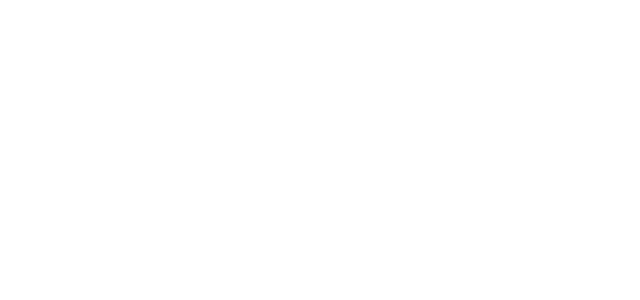
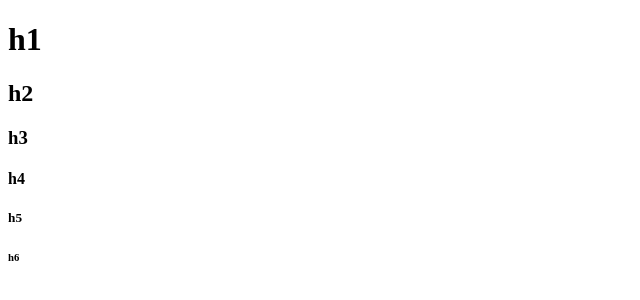
Before and after one commit to Carlos-Eduardo-Rabelo/projeto-i-FIAP, a plain HTML site: page index.html in a window 1280 px wide. Shown: the whole page, without its empty margins (0-640 px from the left). Drawn offline with Linux system fonts and the light colour scheme.

Commit message:
Adicionando coisas básicas ao HTML

```diff
--- a/index.html
+++ b/index.html
@@ -1,4 +1,16 @@
-<!DOCTYPE html>
-<html>
-
+<!DOCTYPE html> <!-- DTD Html 5 -->
+<html lang="pt-br">
+<head>
+    <meta charset="UTF-8">
+    <meta name="viewport" content="width=device-width, initial-scale=1.0">
+    <title>Site com FIAP</title>
+</head>
+<body>
+    <h1>h1</h1>
+    <h2>h2</h2>
+    <h3>h3<h3>
+    <h4>h4</h4>
+    <h5>h5</h5>
+    <h6>h6</h6>
+</body>
 </html>
```
